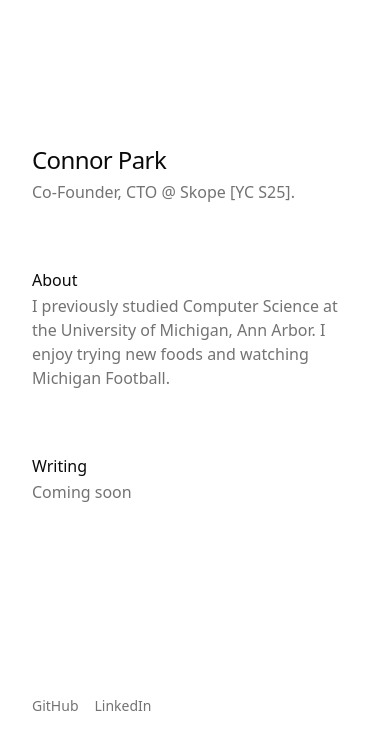
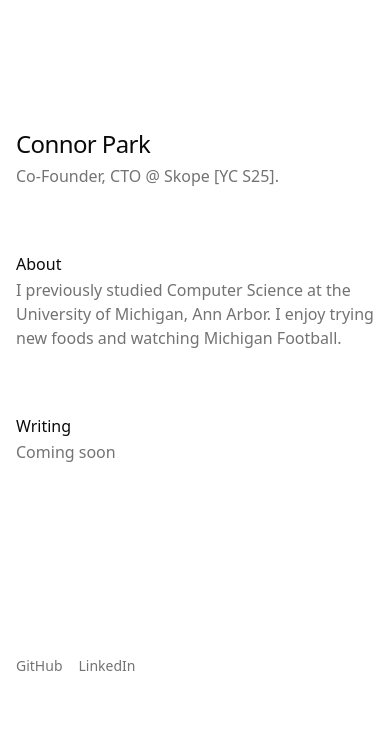
Before and after one commit to connorpark24/connorpark.dev, a Next.js app: page / in a window 390 px wide. Shown: the top 750 px of the page. Built offline with nearby package versions, Linux system fonts and the light colour scheme.

Commit message:
less padding on mobile

```diff
--- a/src/app/page.tsx
+++ b/src/app/page.tsx
@@ -3,7 +3,7 @@ import Link from "next/link";
 export default function Home() {
   return (
     <div className="h-screen w-screen bg-background flex flex-col items-center">
-      <div className="p-8 w-full sm:w-3xl mt-28 mx-auto">
+      <div className="p-4 w-full sm:w-3xl mt-28 mx-auto">
         <h1 className="text-2xl tracking-tight font-medium">Connor Park</h1>
         <p className=" text-muted-foreground mt-1">
           Co-Founder, CTO @{" "}
```
